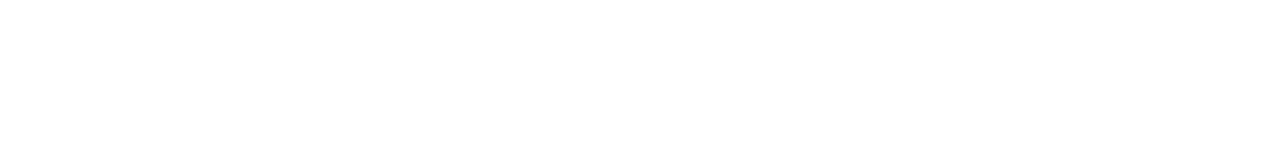
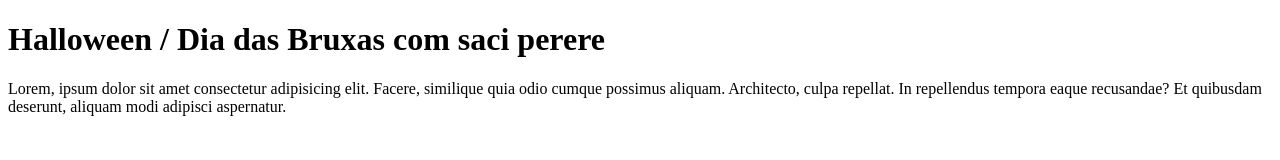
Before and after one commit to EstevaoV/projeto, a plain HTML site: page index.html in a window 1280 px wide. Drawn offline with Linux system fonts and the light colour scheme.

Commit message:
Conteudo adicionado Halloween e foclore

```diff
--- a/index.html
+++ b/index.html
@@ -8,6 +8,12 @@
     <title>Document</title>
 </head>
 <body>
+    <h1>Halloween / Dia das Bruxas com saci perere</h1>
+
+    <p>Lorem, ipsum dolor sit amet consectetur adipisicing elit. Facere, similique quia odio cumque possimus aliquam.
+        Architecto, culpa repellat. In repellendus tempora eaque recusandae?
+        Et quibusdam deserunt, aliquam modi adipisci aspernatur.
+    </p>
 
 </body>
 </html>
```
